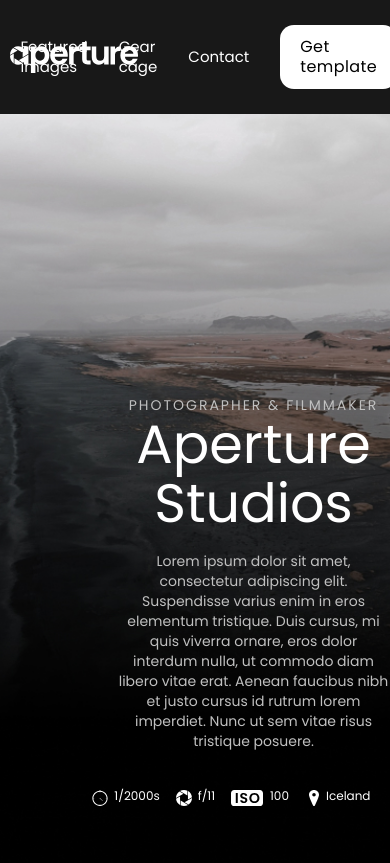
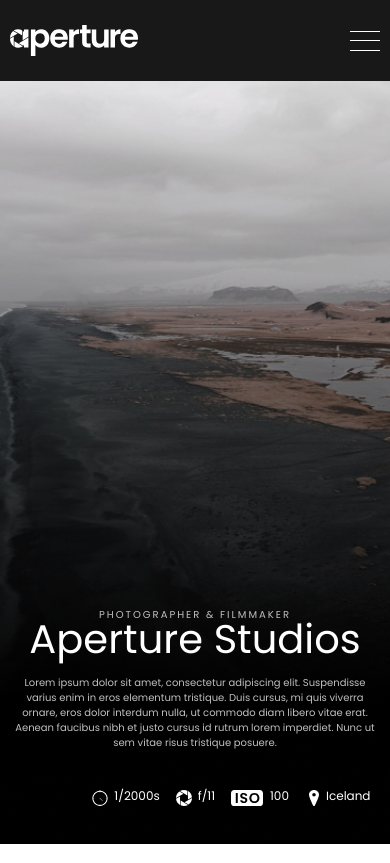
Before and after one commit to Daniil-gavrilooov/aperture, a plain HTML site: page app/index.html in a window 390 px wide. Drawn offline with Linux system fonts and the light colour scheme.

Commit message:
finish section (header)

```diff
--- a/app/js/main.js
+++ b/app/js/main.js
@@ -0,0 +1,15 @@
+let burgerBtn = document.querySelector('.header__burger-btn')
+let burgerMenu = document.querySelector('.header__burger-menu')
+let menuItem = document.querySelectorAll('.header__menu-item')
+let body = document.querySelector('body')
+
+burgerBtn.onclick = function() {
+    this.classList.toggle('header__burger-btn--active')
+    burgerMenu.classList.toggle('header__burger-menu--active')
+    body.classList.toggle('lock')
+}
+
+menuItem.forEach(item => item.onclick = function () {
+    burgerBtn.classList.remove('header__burger-btn--active')
+    burgerMenu.classList.remove('header__burger-menu--active')
+})
--- a/app/scss/_header.scss
+++ b/app/scss/_header.scss
@@ -27,7 +27,7 @@
         display: flex;
         justify-content: flex-end;
         align-items: center;
-        width: 70%;
+        width: 100%;
         gap: 31px;
     }
 
@@ -67,9 +67,9 @@
             line-height: 12px;
             color: $white;
             position: relative;
-            &::before{
+            &::before {
                 position: absolute;
-                content: '';
+                content: "";
                 left: 0%;
             }
         }
@@ -78,49 +78,49 @@
             display: flex;
             gap: 16px;
 
-            & .photo-description__item:nth-child(1){
+            & .photo-description__item:nth-child(1) {
                 padding-left: 22px;
-                &::before{
+                &::before {
                     width: 16px;
                     height: 16px;
                     background-image: url(../images/photo__description-icon\ 1.svg);
                 }
             }
-            & .photo-description__item:nth-child(2){
+            & .photo-description__item:nth-child(2) {
                 padding-left: 22px;
-                &::before{
+                &::before {
                     width: 16px;
                     height: 16px;
                     background-image: url(../images/photo__description-icon\ 2.svg);
                 }
             }
-            & .photo-description__item:nth-child(3){
+            & .photo-description__item:nth-child(3) {
                 padding-left: 39px;
-                &::before{
+                &::before {
                     width: 32px;
                     height: 16px;
                     background-image: url(../images/photo__description-icon\ 3.svg);
                 }
             }
-            & .photo-description__item:nth-child(4){
+            & .photo-description__item:nth-child(4) {
                 padding-left: 21px;
-                &::before{
+                &::before {
                     width: 15px;
                     height: 16px;
                     background-image: url(../images/photo__description-icon\ 4.svg);
                 }
             }
         }
-
-
     }
 
     &__inner {
         text-align: center;
-        position: absolute;
-        content: "";
-        bottom: 15%;
-        left: 30%;
+        display: flex;
+        justify-content: flex-end;
+        align-items: center;
+        flex-direction: column;
+        height: calc(100vh - 94.8px);
+        padding-bottom: 80px;
     }
 
     &__overhead {
@@ -139,3 +139,110 @@
         max-width: 580px;
     }
 }
+
+@media (max-width: 850px) {
+    .header {
+        overflow: hidden;
+
+        &__content{
+            height: calc(100vh - 81px);
+        }
+        &__top {
+            position: relative;
+        }
+
+        &__burger-menu {
+            position: absolute;
+            content: "";
+            right: -1%;
+            top: 0%;
+            flex-direction: column;
+            align-items: center;
+            justify-content: start;
+            gap: 20px;
+            z-index: 2;
+            background-color: $black;
+            width: 40%;
+            padding-top: 15%;
+            // padding-left: 50%;
+            // padding-right: 30%;
+            height: 100vh;
+            width: 60%;
+            transform: translateX(100%);
+            transition: $transition;
+            &--active {
+                transform: translate(0);
+                transition: $transition;
+            }
+        }
+
+        &__burger-btn {
+            display: block;
+            width: 30px;
+            height: 20px;
+            position: relative;
+            z-index: 3;
+            &::after,
+            &::before,
+            & span {
+                position: absolute;
+                content: "";
+                width: 100%;
+                height: 1px;
+                background-color: $white;
+            }
+
+            &::after {
+                top: 0%;
+                transition: $transition;
+            }
+
+            &::before {
+                bottom: 0%;
+                transition: $transition;
+            }
+
+            & span {
+                top: 46%;
+            }
+
+            &--active::after {
+                transform: rotate(-50deg);
+                transition: $transition;
+                top: 45%;
+            }
+
+            &--active::before {
+                transform: rotate(50deg);
+                bottom: 50%;
+                transition: $transition;
+            }
+
+            &--active span {
+                transform: scale(0);
+            }
+        }
+
+        &__menu-list {
+            flex-direction: column;
+            align-items: center;
+            gap: 20px;
+            justify-content: end;
+        }
+    }
+}
+
+@media (max-width: 600px) {
+    .header {
+
+        &__title{
+            font-size: 40px;
+            line-height: 35px;
+        }
+        &__text,
+        &__overhead{
+            font-size: 10px;
+            line-height: 15px;
+        }
+    }
+}
--- a/app/scss/_vars.scss
+++ b/app/scss/_vars.scss
@@ -2,3 +2,4 @@ $white: #fff;
 $grey: #C0C0C0;
 $black: #000;
 $headerBgColor: #181818;
+$transition: all .5s ease;
--- a/app/scss/style.scss
+++ b/app/scss/style.scss
@@ -10,6 +10,10 @@ body {
     color: $grey;
 }
 
+.lock{
+    overflow: hidden;
+}
+
 .container{
     max-width: 1190px;
     padding: 0 10px;
```
Also changed, not shown: app/css/style.min.css, app/js/main.min.js.
